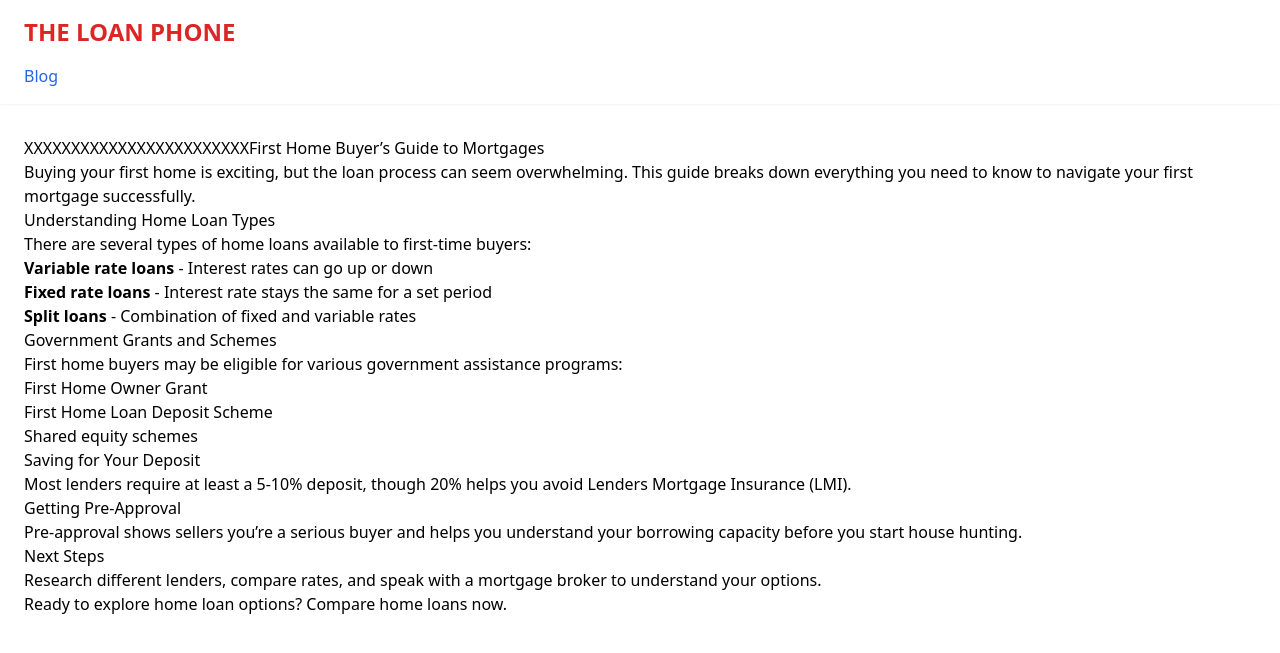
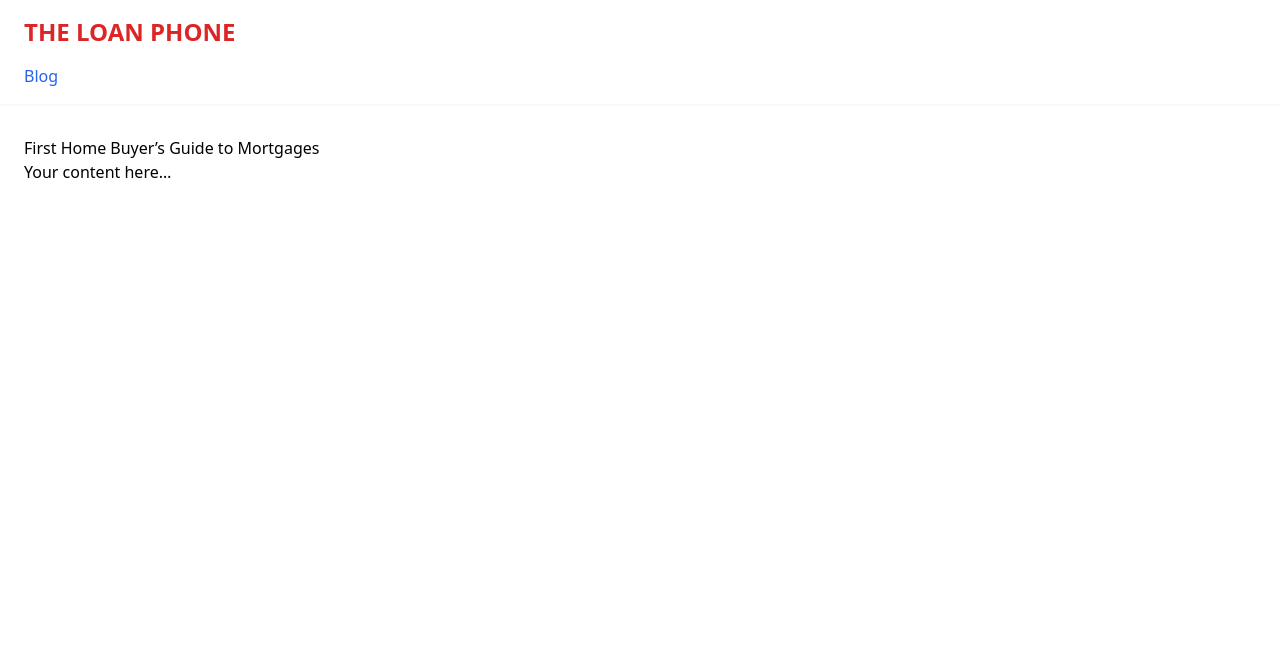
Before and after one commit to AMSumo9/loan-phone-test, a Jekyll site: the page built from _posts/2025-01-25-home-loan-guide.md, in a window 1280 px wide. Shown: the top 653 px of the page. Built offline with Jekyll 4.4.1, drawn with Linux system fonts in a browser that asks for light colours; nearby versions of some CDN libraries; our own code applies the rules of GitHub Pages for plain Markdown files.

Commit message:
Update 2025-01-25-home-loan-guide.md

```diff
--- a/_posts/2025-01-25-home-loan-guide.md
+++ b/_posts/2025-01-25-home-loan-guide.md
@@ -1,40 +1,9 @@
 ---
-layout: default
-title: "XXXXXXXXXXXXXXXXXXXXXXFirst Home Buyer's Guide to Mortgages"
+title: "First Home Buyer's Guide to Mortgages"
 date: 2025-01-25
 description: "Everything first-time buyers need to know about getting a home loan."
 ---
 
-# XXXXXXXXXXXXXXXXXXXXXXXXFirst Home Buyer's Guide to Mortgages
+# First Home Buyer's Guide to Mortgages
 
-Buying your first home is exciting, but the loan process can seem overwhelming. This guide breaks down everything you need to know to navigate your first mortgage successfully.
-
-## Understanding Home Loan Types
-
-There are several types of home loans available to first-time buyers:
-
-- **Variable rate loans** - Interest rates can go up or down
-- **Fixed rate loans** - Interest rate stays the same for a set period
-- **Split loans** - Combination of fixed and variable rates
-
-## Government Grants and Schemes
-
-First home buyers may be eligible for various government assistance programs:
-
-- First Home Owner Grant
-- First Home Loan Deposit Scheme
-- Shared equity schemes
-
-## Saving for Your Deposit
-
-Most lenders require at least a 5-10% deposit, though 20% helps you avoid Lenders Mortgage Insurance (LMI).
-
-## Getting Pre-Approval
-
-Pre-approval shows sellers you're a serious buyer and helps you understand your borrowing capacity before you start house hunting.
-
-## Next Steps
-
-Research different lenders, compare rates, and speak with a mortgage broker to understand your options.
-
-Ready to explore home loan options? [Compare home loans now]({{ '/' | relative_url }}).
+Your content here...
```
